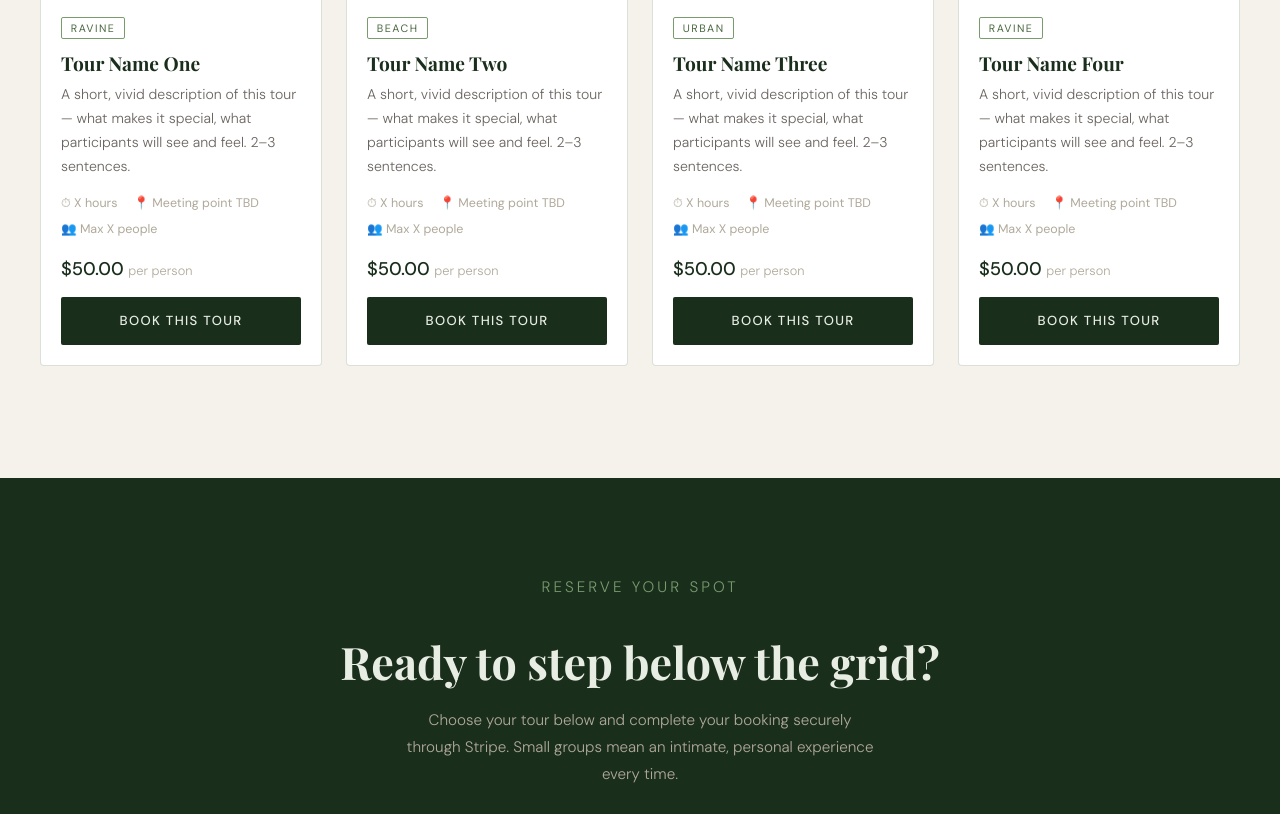
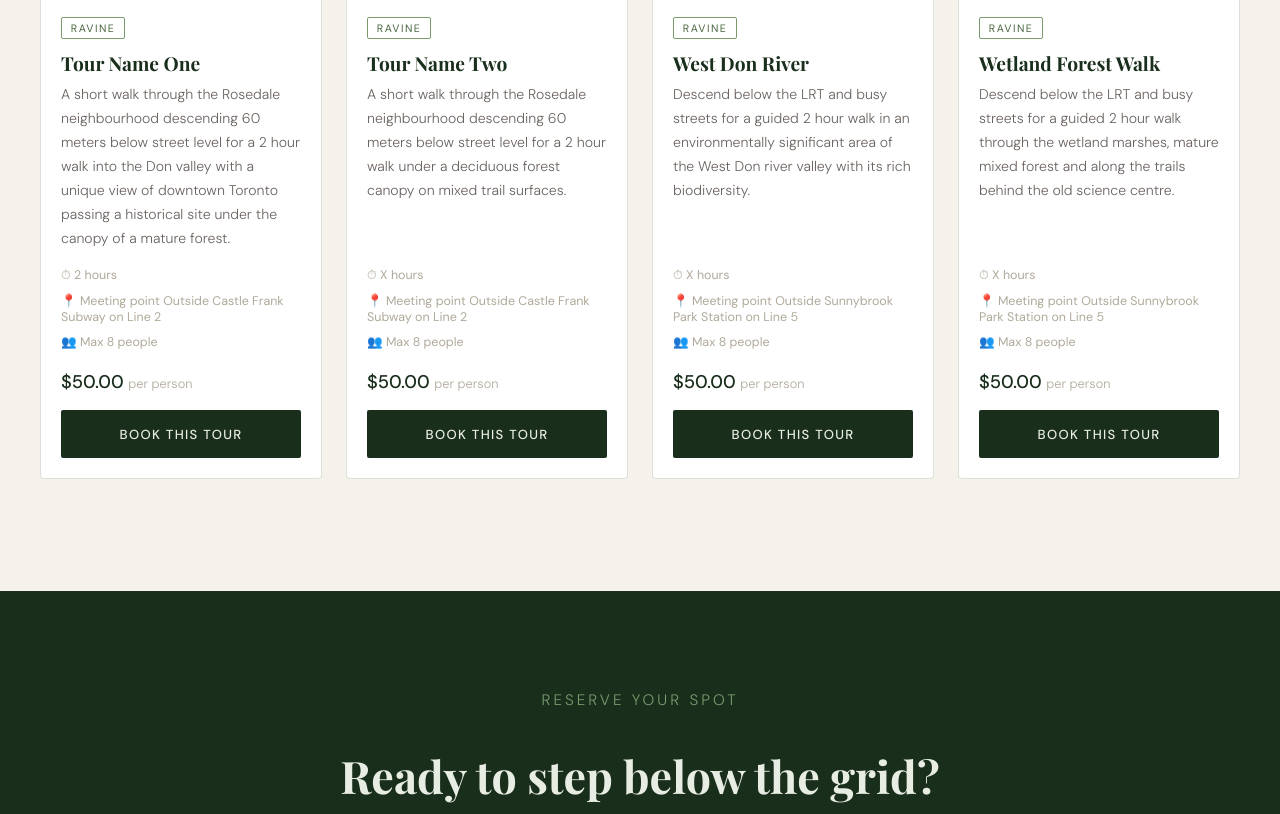
Before and after one commit to concretetocanopy/concretetocanopy.com, a plain HTML site: page index.html in a window 1280 px wide. Shown: the part 1304-2118 px from the top of the page. Drawn offline with nearby package versions, Linux system fonts and the light colour scheme; a web font is replaced by a local one.

Commit message:
Update index.html

```diff
--- a/index.html
+++ b/index.html
@@ -983,11 +983,11 @@
       <div class="tour-body">
         <span class="tour-tag">Ravine</span>
         <h3 class="tour-name">Tour Name One</h3>
-        <p class="tour-desc">A short, vivid description of this tour — what makes it special, what participants will see and feel. 2–3 sentences.</p>
+        <p class="tour-desc">A short walk through the Rosedale neighbourhood descending 60 meters below street level for a 2 hour walk into the Don valley with a unique view of downtown Toronto passing a historical site under the canopy of a mature forest.</p>
         <div class="tour-meta">
-          <span>⏱ X hours</span>
-          <span>📍 Meeting point TBD</span>
-          <span>👥 Max X people</span>
+          <span>⏱ 2 hours</span>
+          <span>📍 Meeting point Outside Castle Frank Subway on Line 2</span>
+          <span>👥 Max 8 people</span>
         </div>
         <p class="tour-price">$50.00 <span>per person</span></p>
         <button class="btn-book" onclick="openBooking(event,'Tour Name One')">Book This Tour</button>
@@ -995,15 +995,15 @@
     </article>
 
     <article class="tour-card">
-      <img class="tour-img" src="Stclair.jpg" alt="St. Clair ravine walking tour" loading="lazy" />
+      <img class="tour-img" src="Stclair.jpg" alt="Yellow Creek walking tour" loading="lazy" />
       <div class="tour-body">
-        <span class="tour-tag">Beach</span>
+        <span class="tour-tag">Ravine</span>
         <h3 class="tour-name">Tour Name Two</h3>
-        <p class="tour-desc">A short, vivid description of this tour — what makes it special, what participants will see and feel. 2–3 sentences.</p>
+        <p class="tour-desc">A short walk through the Rosedale neighbourhood descending 60 meters below street level for a 2 hour walk under a deciduous forest canopy on mixed trail surfaces.</p>
         <div class="tour-meta">
           <span>⏱ X hours</span>
-          <span>📍 Meeting point TBD</span>
-          <span>👥 Max X people</span>
+          <span>📍 Meeting point  Outside Castle Frank Subway on Line 2</span>
+          <span>👥 Max 8 people</span>
         </div>
         <p class="tour-price">$50.00 <span>per person</span></p>
         <button class="btn-book" onclick="openBooking(event,'Tour Name Two')">Book This Tour</button>
@@ -1013,13 +1013,13 @@
     <article class="tour-card">
       <img class="tour-img" src="Eglinton North.jpg" alt="Eglinton North urban nature tour" loading="lazy" />
       <div class="tour-body">
-        <span class="tour-tag">Urban</span>
-        <h3 class="tour-name">Tour Name Three</h3>
-        <p class="tour-desc">A short, vivid description of this tour — what makes it special, what participants will see and feel. 2–3 sentences.</p>
+        <span class="tour-tag">Ravine</span>
+        <h3 class="tour-name">West Don River</h3>
+        <p class="tour-desc">Descend below the LRT and busy streets for a guided 2 hour walk in an environmentally significant area of the West Don river valley with its rich biodiversity. </p>
         <div class="tour-meta">
           <span>⏱ X hours</span>
-          <span>📍 Meeting point TBD</span>
-          <span>👥 Max X people</span>
+          <span>📍 Meeting point Outside Sunnybrook Park Station on Line 5</span>
+          <span>👥 Max 8 people</span>
         </div>
         <p class="tour-price">$50.00 <span>per person</span></p>
         <button class="btn-book" onclick="openBooking(event,'Tour Name Three')">Book This Tour</button>
@@ -1030,12 +1030,12 @@
       <img class="tour-img" src="Eglinton South.jpg" alt="Eglinton South forest walking tour" loading="lazy" />
       <div class="tour-body">
         <span class="tour-tag">Ravine</span>
-        <h3 class="tour-name">Tour Name Four</h3>
-        <p class="tour-desc">A short, vivid description of this tour — what makes it special, what participants will see and feel. 2–3 sentences.</p>
+        <h3 class="tour-name">Wetland Forest Walk</h3>
+        <p class="tour-desc">Descend below the LRT and busy streets for a guided 2 hour walk through the wetland marshes, mature mixed forest and along the trails behind the old science centre.</p>
         <div class="tour-meta">
           <span>⏱ X hours</span>
-          <span>📍 Meeting point TBD</span>
-          <span>👥 Max X people</span>
+          <span>📍 Meeting point Outside Sunnybrook Park Station on Line 5</span>
+          <span>👥 Max 8 people</span>
         </div>
         <p class="tour-price">$50.00 <span>per person</span></p>
         <button class="btn-book" onclick="openBooking(event,'Tour Name Four')">Book This Tour</button>
```
